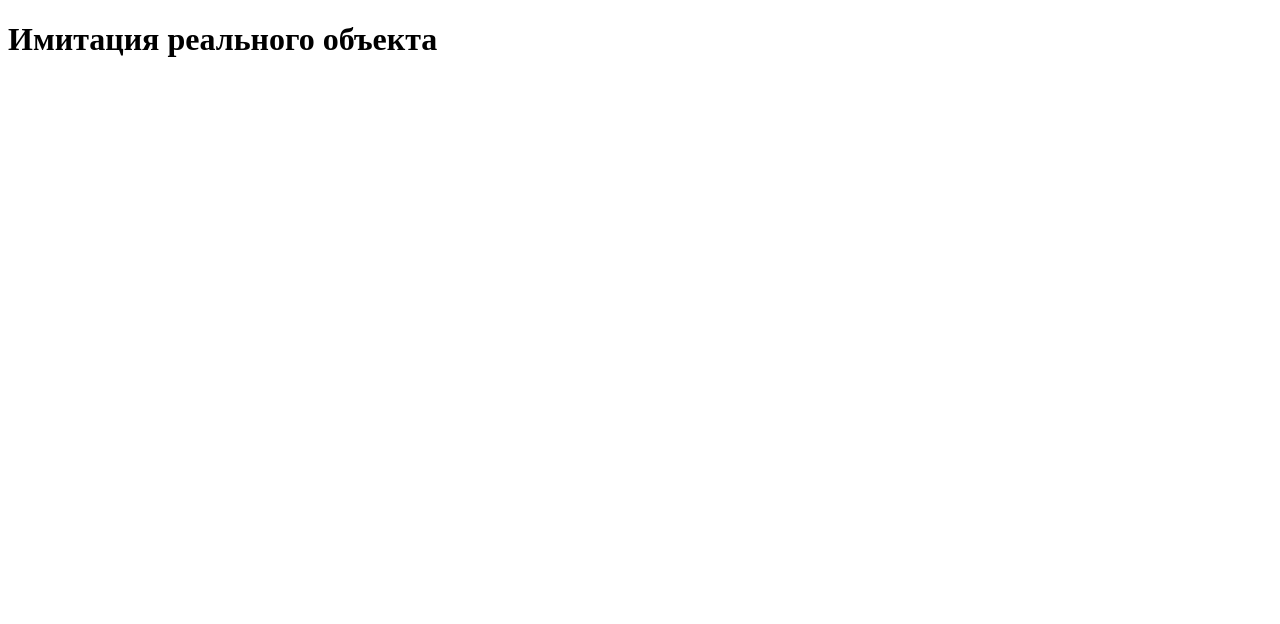
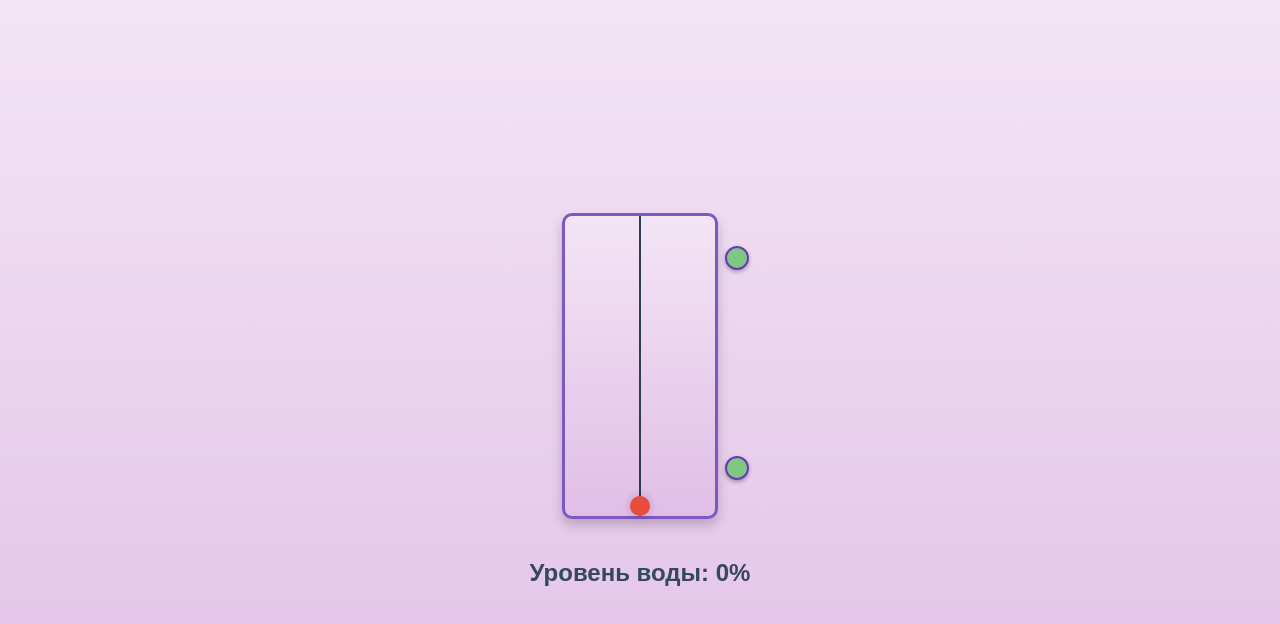
Before and after one commit to Lees218/ITiKB, a plain HTML site: page ITiKB/client-real/index.htm in a window 1280 px wide. Drawn offline with Linux system fonts and the light colour scheme.

Commit message:
Исправил грамматические ошибки Добавил мониторинг в клиент

```diff
--- a/ITiKB/client-real/index.htm
+++ b/ITiKB/client-real/index.htm
@@ -1,10 +1,179 @@
 <!DOCTYPE html>
 <html lang="ru">
-    <head>
-        <meta charset="UTF-8">
-        <title>Имитация реального объекта</title>
-    </head>
-    <body>
-        <h1>Имитация реального объекта</h1>
-    </body>
+<head>
+    <meta charset="UTF-8">
+    <title>Мониторинг</title>
+    <style>
+        body {
+            background: linear-gradient(to bottom, #f3e5f5, #e1bee7);
+            color: #4a148c;
+            font-family: 'Arial', sans-serif;
+            display: flex;
+            justify-content: center;
+            align-items: center;
+            height: 100vh;
+            margin: 0;
+            flex-direction: column;
+        }
+
+        .tank-container {
+            display: flex;
+            flex-direction: column;
+            align-items: center;
+        }
+
+        .tank {
+            width: 150px;
+            height: 300px;
+            border: 3px solid #7e57c2;
+            background: linear-gradient(to top, #e1bee7, #f3e5f5);
+            border-radius: 10px;
+            position: relative;
+            box-shadow: 0 6px 12px rgba(0, 0, 0, 0.2);
+            margin-bottom: 20px;
+        }
+
+        .water {
+            width: 100%;
+            position: absolute;
+            bottom: 0;
+            background: linear-gradient(to top, #4fc3f7, #81d4fa);
+            border-bottom-left-radius: 10px;
+            border-bottom-right-radius: 10px;
+            transition: height 0.5s ease;
+        }
+
+        .indicator-container {
+            position: absolute;
+            left: 160px;
+            display: flex;
+            align-items: center;
+            gap: 10px;
+        }
+
+        .indicator {
+            width: 20px;
+            height: 20px;
+            border-radius: 50%;
+            border: 2px solid #673ab7;
+            box-shadow: 0 2px 4px rgba(0, 0, 0, 0.3);
+        }
+
+        .indicator-container.lower {
+            top: 80%;
+        }
+
+        .indicator-container.upper {
+            top: 10%;
+        }
+
+        .indicator.active {
+            background: #d32f2f;
+        }
+
+        .indicator.inactive {
+            background: #81c784;
+        }
+
+        .indicator-title {
+            visibility: hidden;
+            white-space: nowrap;
+        }
+
+        .indicator-container:hover .indicator-title {
+            visibility: visible;
+        }
+
+        .level-text {
+            font-size: 24px;
+            font-weight: bold;
+            color: #34495e;
+            margin-top: 20px;
+        }
+
+        .rope {
+            position: absolute;
+            bottom: 0;
+            left: 50%;
+            transform: translateX(-50%);
+            width: 2px;
+            height: 100%;
+            background-color: #2c3e50;
+        }
+
+        .buoy-container {
+            position: absolute;
+            bottom: 0;
+            left: -126px;
+            display: flex;
+            align-items: center;
+            gap: 20px;
+        }
+
+        .buoy {
+            transform: translateX(-50%);
+            width: 20px;
+            height: 20px;
+            border-radius: 50%;
+            background-color: #e74c3c;
+            box-shadow: 0 0 10px rgba(0, 0, 0, 0.2);
+        }
+
+        .buoy-title {
+            visibility: hidden;
+            white-space: nowrap;
+        }
+
+        .buoy-container:hover .buoy-title {
+            visibility: visible;
+        }
+    </style>
+</head>
+<body>
+    <div class="tank-container">
+        <div class="tank">
+            <div class="water" id="water"></div>
+            <div class="indicator-container lower">
+                <div class="indicator inactive" id="lower-indicator"></div>
+                <div class="indicator-title">Индикатор уровня 10%</div>
+            </div>
+            <div class="indicator-container upper">
+                <div class="indicator inactive" id="upper-indicator"></div>
+                <div class="indicator-title">Индикатор уровня 90%</div>
+            </div>
+            <div class="rope" id="rope"></div>
+            <div class="buoy-container" id="buoy">
+                <div class="buoy-title">Датчик уровня жидкости</div>
+                <div class="buoy"></div>
+            </div>
+        </div>
+        <div class="level-text" id="level-text">Уровень воды: 0%</div>
+    </div>
+
+    <script>
+            const ws = new WebSocket('ws://localhost:8080');
+            const waterDiv = document.getElementById('water');
+            const lowerIndicator = document.getElementById('lower-indicator');
+            const upperIndicator = document.getElementById('upper-indicator');
+            const rope = document.getElementById('rope');
+            const buoy = document.getElementById('buoy');
+            const levelText = document.getElementById('level-text');
+
+            ws.onmessage = (message) => {
+                const data = JSON.parse(message.data);
+                const height = data.waterLevel * 3; // Плавное изменение уровня воды
+                waterDiv.style.height = height + 'px';
+
+                lowerIndicator.className = `indicator lower ${data.lowerIndicator ? 'active' : 'inactive'}`;
+                upperIndicator.className = `indicator upper ${data.upperIndicator ? 'active' : 'inactive'}`;
+
+                // Уровнемер - обновление положения троса и буя
+                rope.style.height = (data.waterLevel) + '%';
+                buoy.style.bottom = (data.waterLevel) + '%';
+
+                // Отображение уровня воды в процентах
+                levelText.textContent = `Уровень воды: ${data.waterLevel}%`;
+            };
+    </script>
+</body>
 </html>
```
Also changed, not shown: ITiKB/client-monitoring/monitoring.html (+2 -2 lines).
